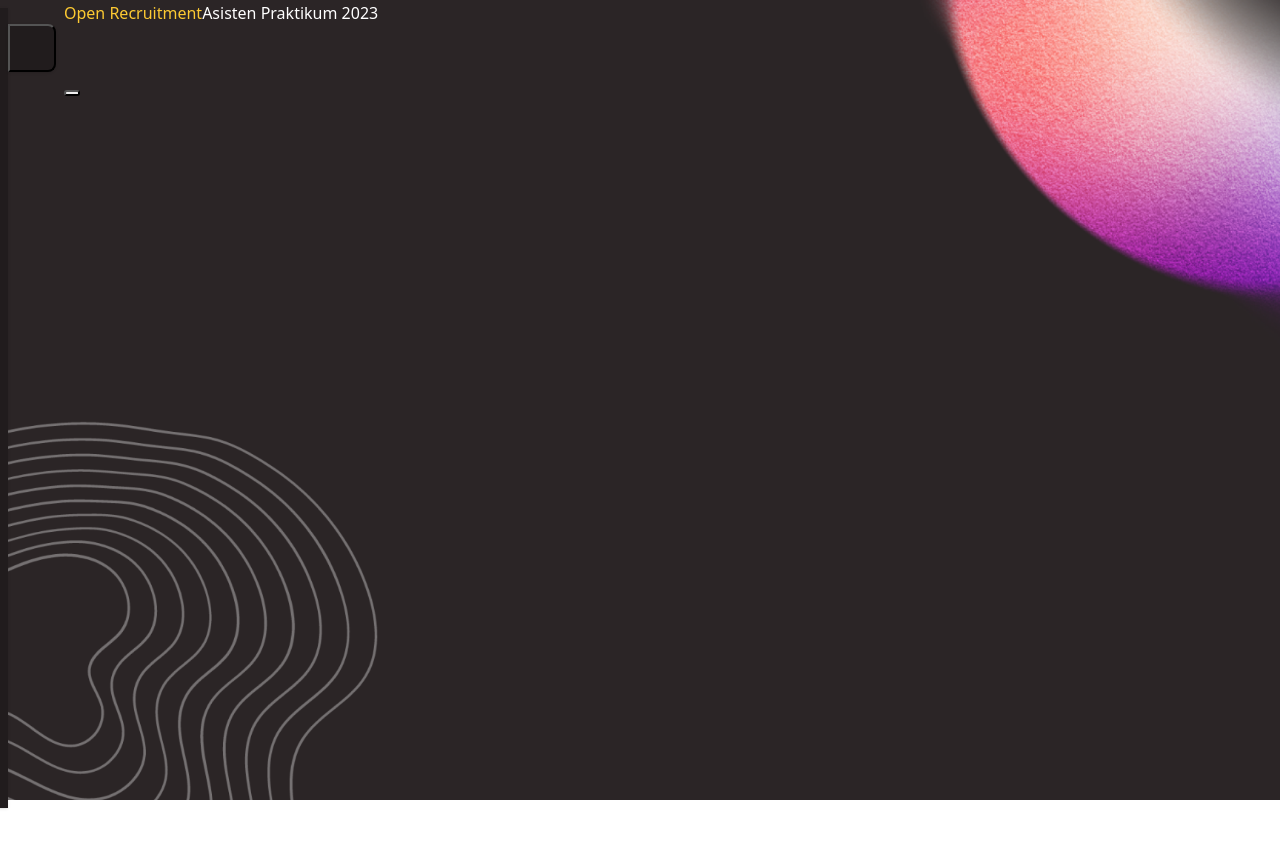
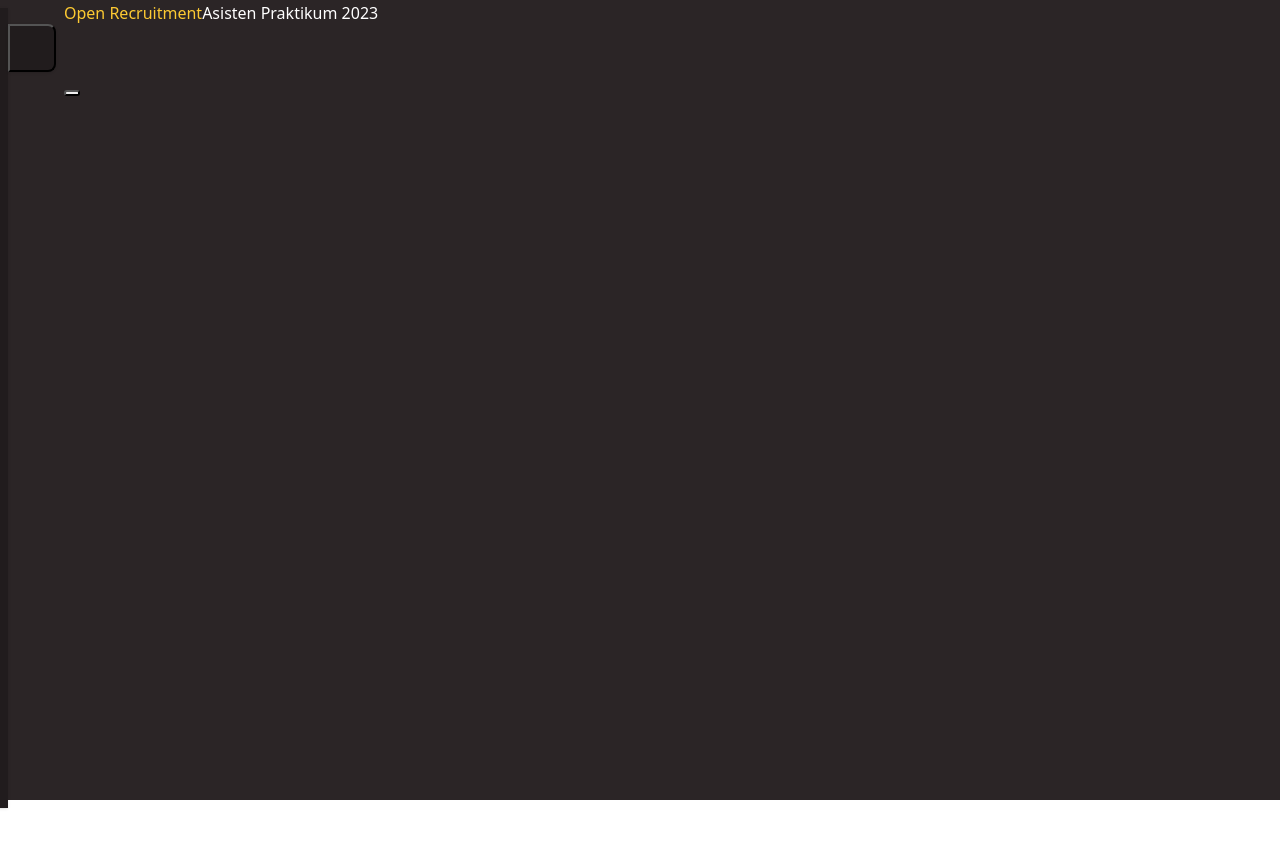
Before and after one commit to rumirifai/oprecastprak2025, a Nuxt app: page / in a window 1280 px wide. Shown: the top 848 px of the page. Built offline with nearby package versions, Linux system fonts and the light colour scheme.

Commit message:
feat: add background in hompage's 2nd section

```diff
--- a/layouts/default.vue
+++ b/layouts/default.vue
@@ -40,7 +40,7 @@
       </div>
     </div>
     <div
-      class="w-screen max-h-screen overflow-y-scroll absolute inset-0"
+      class="max-w-screen max-h-screen overflow-y-scroll absolute inset-0"
       xl="overflow-hidden"
     >
       <slot />
--- a/pages/index.vue
+++ b/pages/index.vue
@@ -47,17 +47,13 @@ const members = [
 
 <template>
   <main
-    class="max-h-screen overflow-y-scroll snap-y snap-mandatory bg-[#2b2526] text-white font-sans"
+    class="max-h-screen overflow-x-hidden overflow-y-scroll snap-y snap-mandatory bg-[#2b2526] text-white font-sans"
   >
     <!-- hero section -->
     <section
       id="hero"
       class="flex justify-center w-full h-screen snap-start"
-      style="
-        background-image: var(--bg-image);
-        background-repeat: no-repeat;
-        background-size: cover;
-      "
+      bg="[url(/bg/home-narrow.png)] cover xl:[url(/bg/home-wide.png)]"
     >
       <div class="w-full h-full">
         <div
@@ -87,11 +83,14 @@ const members = [
     <!-- detail section -->
     <section
       id="details"
-      class="flex flex-col items-center justify-center"
-      xl="w-full h-screen snap-start"
+      class="flex flex-col items-center justify-center bg-none md:bg-[url(/bg/home-alt-wide.png)] bg-cover"
+      xl="w-full h-screen snap-start "
     >
       <div class="w-full h-full px-8" flex="~ col md:row" xl="px-16">
-        <div class="w-full p-8 h-screen snap-start" xl="w-40% p-16 snap-none">
+        <div
+          class="w-full p-8 h-screen snap-start bg-[url(/bg/home-alt-narrow.png)] bg-cover md:bg-none"
+          xl="w-40% p-16 snap-none"
+        >
           <div class="mt-8">
             <h3 text="4xl" font="bold">
               <span text="[#fdca32]">What</span> you do
@@ -115,13 +114,16 @@ const members = [
             </ul>
           </div>
         </div>
-        <div class="w-full p-8 snap-start h-screen" xl="w-60% p-16 snap-none">
+        <div
+          class="w-full p-8 snap-start h-screen bg-[url(/bg/home-alt-narrow.png)] bg-cover md:bg-none"
+          xl="w-60% p-16 snap-none"
+        >
           <h3 class="mt-4 leading-tight" text="5xl white" font="bold">
             Available
             <span class="text-[#fdca32]">Courses</span>
           </h3>
           <div
-            class="mt-8 h-60% overflow-scroll"
+            class="mt-8 h-60% overflow-auto"
             xl="mt-16 h-fit overflow-hidden"
             flex="~ row wrap"
           >
@@ -141,15 +143,11 @@ const members = [
       id="our-family"
       class="items-start w-full h-screen snap-start pt-12"
       flex="~ col"
-      style="
-        background-image: var(--bg-image);
-        background-repeat: no-repeat;
-        background-size: cover;
-      "
+      bg="[url(/bg/home-narrow.png)] cover xl:[url(/bg/home-wide.png)]"
     >
       <div
         flex="~ xl:row col grow"
-        class="max-h-[calc(100vh-6rem)] h-fit xl:items-center"
+        class="maxmax-h-[calc(100vh-6rem)] h-fit xl:items-center"
       >
         <div
           class="w-screen flex flex-nowrap p-6 overflow-scroll"
@@ -190,15 +188,3 @@ const members = [
     </section>
   </main>
 </template>
-
-<style scoped>
-main {
-  --bg-image: url('/bg/home-narrow.png');
-}
-
-@media (min-width: 1024px) {
-  main {
-    --bg-image: url('/bg/home-wide.png');
-  }
-}
-</style>
--- a/pages/requirements.vue
+++ b/pages/requirements.vue
@@ -70,16 +70,12 @@ const contacts = [
 </script>
 
 <template>
-  <main>
+  <main class="overflow-x-hidden">
     <div class="w-screen bg-[#2b2526] h-fit" xl="h-screen" flex="~ col wrap">
       <div
         class="w-full grow mt-8"
         flex="~ col xl:row"
-        style="
-          background-image: var(--bg-image);
-          background-repeat: no-repeat;
-          background-size: cover;
-        "
+        bg="[url(/bg/timeline-narrow.png)] cover xl:[url(/bg/timeline-wide.png)]"
       >
         <div class="justify-center w-full p-12" xl="w-40% p-20" flex="~ col">
           <span
```
Also changed, not shown: public/bg/home-alt-narrow.png (added), public/bg/home-alt-wide.png (added).
